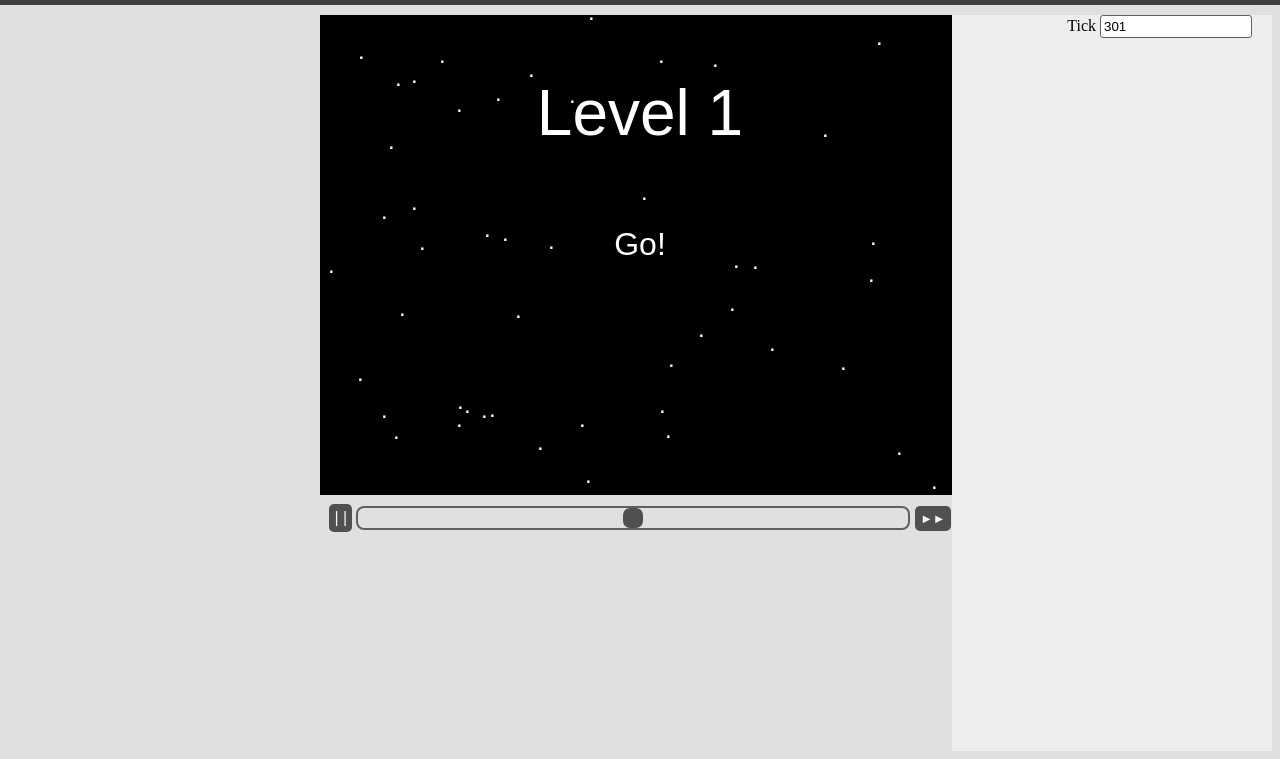
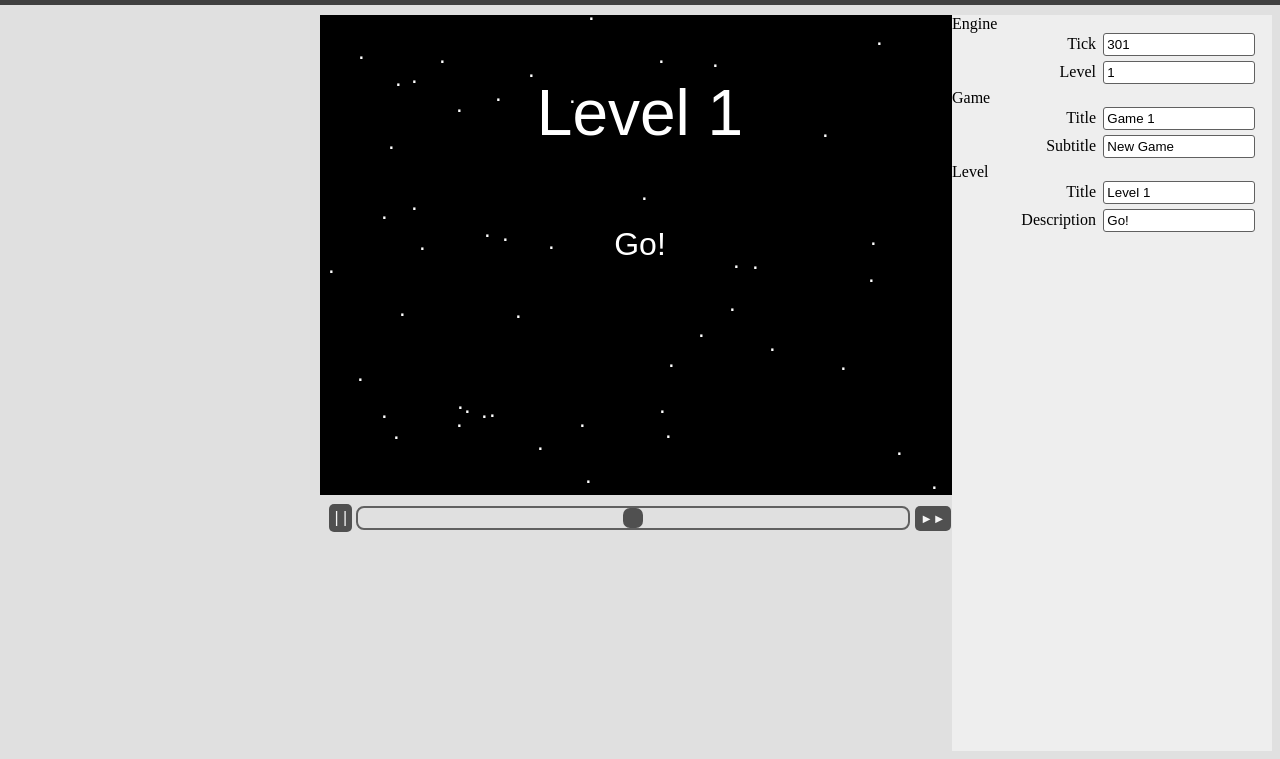
Before and after one commit to psema4/Scroller-Builder, a website: page static/index.html in a window 1280 px wide. Shown: the part 41-800 px from the top of the page. Drawn offline with Linux system fonts and the light colour scheme.

Commit message:
add basic game & level props to settings panel

```diff
--- a/static/css/app.css
+++ b/static/css/app.css
@@ -159,6 +159,7 @@ input {
     display: inline-block;
     width: 45%;
     text-align: right;
+    padding-right: 1ex;
 }
 
 input.setting {
--- a/static/index.html
+++ b/static/index.html
@@ -30,8 +30,22 @@
         </div>
 
         <div id="settings-container">
+            Engine
             <ul>
-                <li><label for="engine-ticks">Tick</label>&nbsp;<input id="engine-ticks" class="setting" type="number" /></li>
+                <li><label for="engine-ticks">Tick</label><input id="engine-ticks" class="setting" type="number" /></li>
+                <li><label for="engine-level">Level</label><input id="engine-level" class="setting" type="number" /></li>
+            </ul>
+
+            Game
+            <ul>
+                <li><label for="game-title">Title</label><input id="game-title" class="setting" type="text" /></li>
+                <li><label for="game-subtitle">Subtitle</label><input id="game-subtitle" class="setting" type="text" /></li>
+            </ul>
+
+            Level
+            <ul>
+                <li><label for="level-title">Title</label><input id="level-title" class="setting" type="text" /></li>
+                <li><label for="level-description">Description</label><input id="level-description" class="setting" type="text" /></li>
             </ul>
         </div>
 
--- a/static/js/app.js
+++ b/static/js/app.js
@@ -33,17 +33,26 @@ window.addEventListener('load', function() {
 
     // Settings panel subscriptions
     var subscriptions = []
-      , inputHandlers = {
-        'engine/ticks': function() {
-                            $$('#engine-ticks')[0].value = arguments[1];
-                        }
-    };
-
-    var settingsInputs = $$('.setting');
+      , handlers = {
+            'engine/ticks':
+                function() { $$('#engine-ticks')[0].value = arguments[1]; }
+          , 'engine/level':
+                function() { $$('#engine-level')[0].value = arguments[1]; }
+          , 'game/title':
+                function() { $$('#game-title')[0].value = arguments[1]; }
+          , 'game/subtitle':
+                function() { $$('#game-subtitle')[0].value = arguments[1]; }
+          , 'level/title':
+                function() { $$('#level-title')[0].value = arguments[1]; }
+          , 'level/description':
+                function() { $$('#level-description')[0].value = arguments[1]; }
+        }
+      , settingsInputs = $$('.setting')
+    ;
 
     [].forEach.call(settingsInputs, function(setting) {
         var topic = setting.id.replace(/-/g, '/');
-        subscriptions.push(pubsub.subscribe(topic, inputHandlers[topic]));
+        subscriptions.push(pubsub.subscribe(topic, handlers[topic]));
     });
 
     // Engine startup
--- a/static/js/game.js
+++ b/static/js/game.js
@@ -161,7 +161,13 @@ function GameEngine(opts) {
 
             xhr.onload = function() {
                 gameData = JSON.parse(xhr.responseText);
-                level = 0
+                level = 0;
+
+                //publish game settings for panel
+                pubsub.publish('game/title',        gameData.title);
+                pubsub.publish('game/subtitle',     gameData.subtitle);
+                pubsub.publish('level/title',       gameData.levels[level].title);
+                pubsub.publish('level/description', gameData.levels[level].description);
 
                 if (cb && typeof(cb) == 'function') cb(gameData);
             };
@@ -174,6 +180,11 @@ function GameEngine(opts) {
       , nextLevel = function() {
             if (gameData && gameData.levels) {
                 if (++level == gameData.levels.length) level = 0;
+
+                // publish engine & level updates
+                pubsub.publish('engine/level', (level+1));
+                pubsub.publish('level/title',       gameData.levels[level].title);
+                pubsub.publish('level/description', gameData.levels[level].description);
             }
         }
 
@@ -196,6 +207,10 @@ function GameEngine(opts) {
         logger('failed to get context')
     ;
 
+    // publish initial engine settings for panel
+    pubsub.publish('engine/ticks', ticks);
+    pubsub.publish('engine/level', (level+1));
+
     // public api
     return {
         update: update
--- a/static/js/vendor/pubsub.js
+++ b/static/js/vendor/pubsub.js
@@ -1,3 +1,5 @@
+// simple pubsub from http://addyosmani.com/resources/essentialjsdesignpatterns/book/
+
 var pubsub = {};
 
 (function(q) {
```
